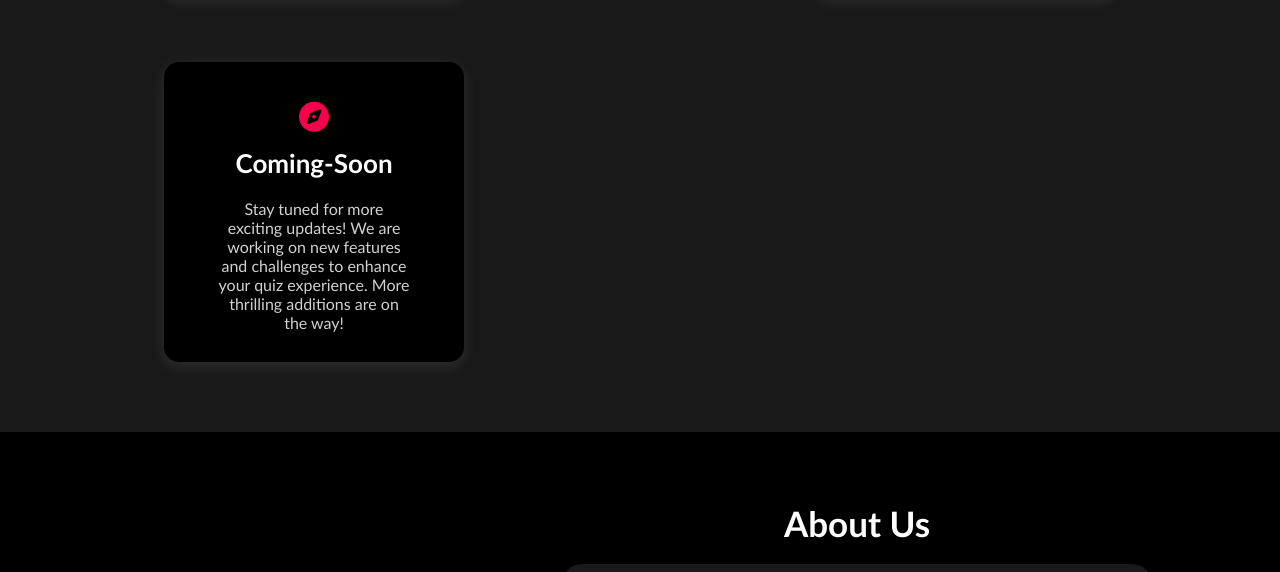
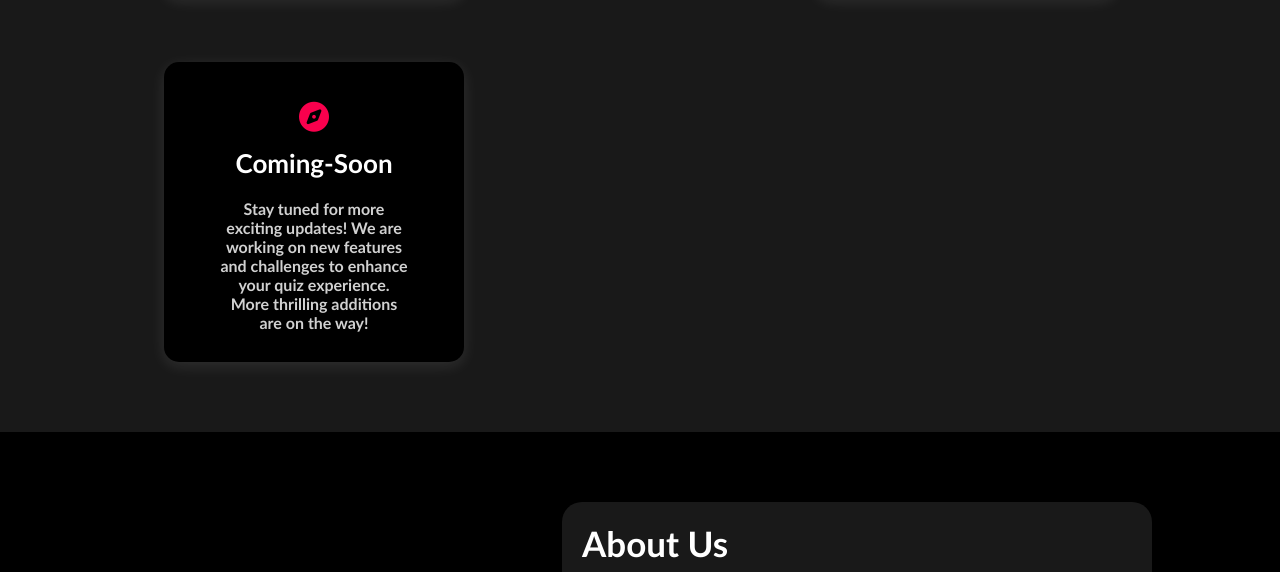
Before and after one commit to rasibrehman34/QuizMaker, a plain HTML site: page index.html in a window 1280 px wide. Shown: the part 1276-1848 px from the top of the page. Drawn offline with Linux system fonts and the light colour scheme.

Commit message:
initial commit

```diff
--- a/index.html
+++ b/index.html
@@ -87,15 +87,15 @@
                 <video autoplay muted loop src="asserts/video/03.mp4"></video>
             </div>
             <div class="right">
-                <h2>About Us</h2>
                 <div class="card2">
+                    <h2>About Us</h2>
                     <p class="short-description">
                         This dynamic quiz-making website was meticulously developed under the esteemed guidance
                             of<span> Prof. Muhammad Abubakar</span>. His mentorship provided us with invaluable
                             insights, enabling us to refine our vision and transform it into an interactive and engaging
                             platform. His expertise played a pivotal role in shaping the core functionalities and
                             overall structure of the project.
-                            <br>
+                            <br><br>
                     </p>
                     <p class="full-description">
                         Our dedicated team, comprising <span>Muhammad Hashir Anwar and Rasib Rehman,</span> worked
@@ -104,7 +104,7 @@
                             fosters competitive engagement, every component was crafted with precision. Our goal was to
                             create a seamless, intuitive experience that blends learning with excitement, making
                             knowledge exploration both accessible and enjoyable.
-                            <br>
+                            <br><br>
                             This project is a testament to our unwavering commitment, teamwork, and passion for
                             technological innovation. As we continue to enhance and expand this platform, we are eager
                             to introduce even more groundbreaking features. Stay connected for upcoming updates that
--- a/style/style.css
+++ b/style/style.css
@@ -366,6 +366,7 @@ h3 {
 
 .card p {
     font-size: 16px;
+    font-weight: 600;
     color: #d1d1d1; /* Lighter text color */
     width: 80%; /* Ensure text does not overflow */
     margin-top: 10px;
@@ -472,8 +473,7 @@ h3 {
 .about-us .right h2 {
     font-size: 35px;
     font-weight: bolder;
-    margin-bottom: 20px;
-    text-align: center;
+    margin-bottom: 12px;
  }
 
 .card2 span {
```
